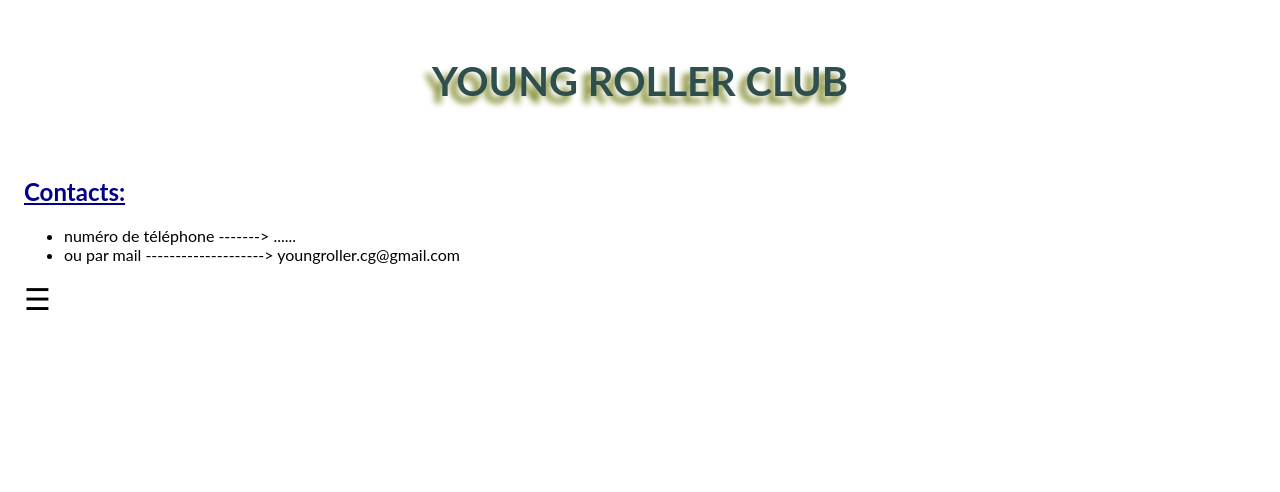
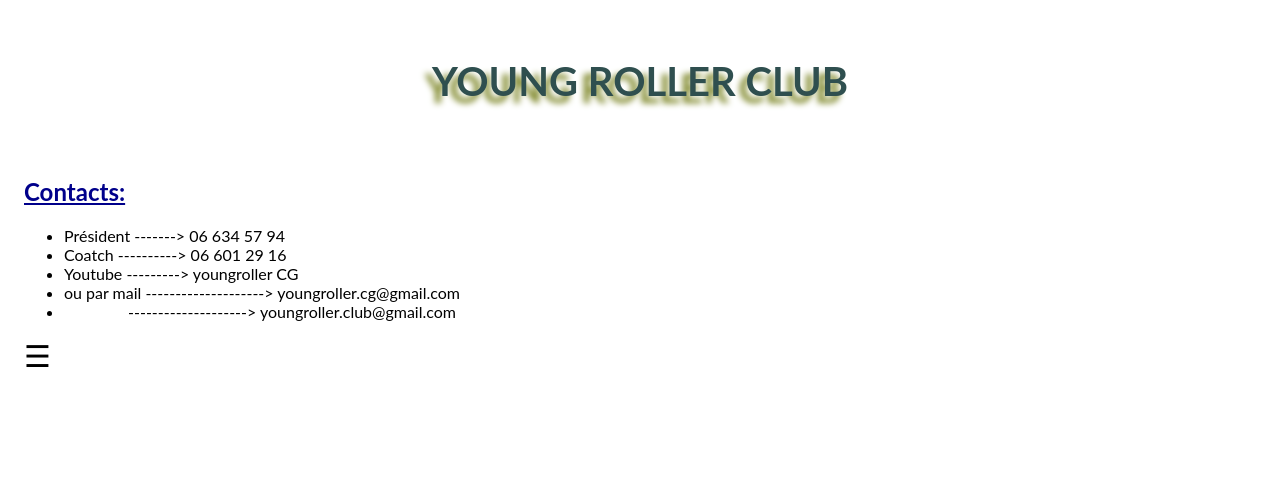
Before and after one commit to youngrollerclub/youngrollerclub.github.io, a plain HTML site: page src/index_contact.html in a window 1280 px wide. Shown: the top 492 px of the page. Drawn offline with Linux system fonts and the light colour scheme.

Commit message:
Update index_contact.html

```diff
--- a/src/index_contact.html
+++ b/src/index_contact.html
@@ -21,8 +21,11 @@
   <h1>YOUNG ROLLER CLUB</h1><br>
   <h2 id="h2_contct">Contacts:</h2>
   <ul>
-  <li>numéro de téléphone -------> ...... </li>
+  <li>Président -------> 06 634 57 94 </li>
+  <li>Coatch ----------> 06 601 29 16 </li>
+  <li>Youtube ---------> youngroller CG </li>
   <li>ou par mail  --------------------> youngroller.cg@gmail.com</li>
+  <li>&emsp;&emsp;&emsp;&emsp;&emsp;&nbsp;--------------------> youngroller.club@gmail.com</li>
   </ul>
   <span style="font-size:30px;cursor:pointer" onclick="openNav()">&#9776; </span>
 </div>
```
